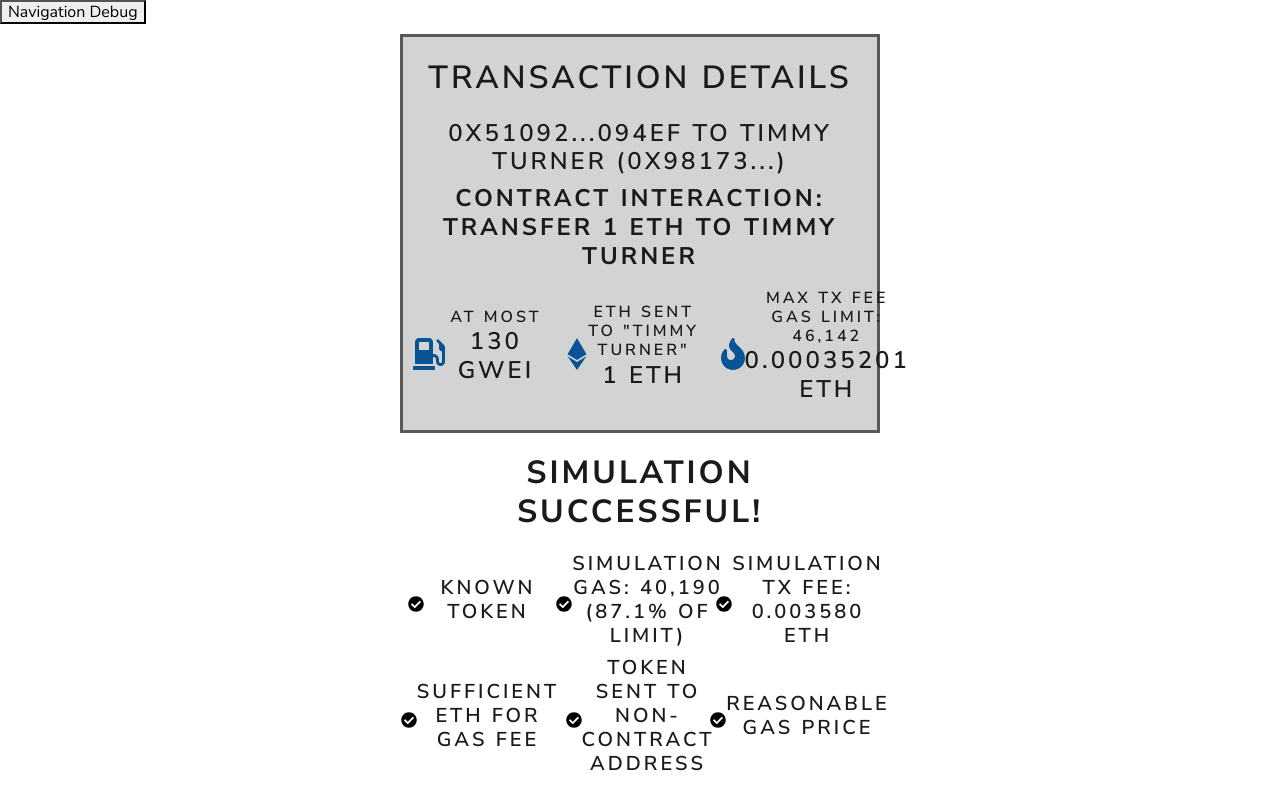
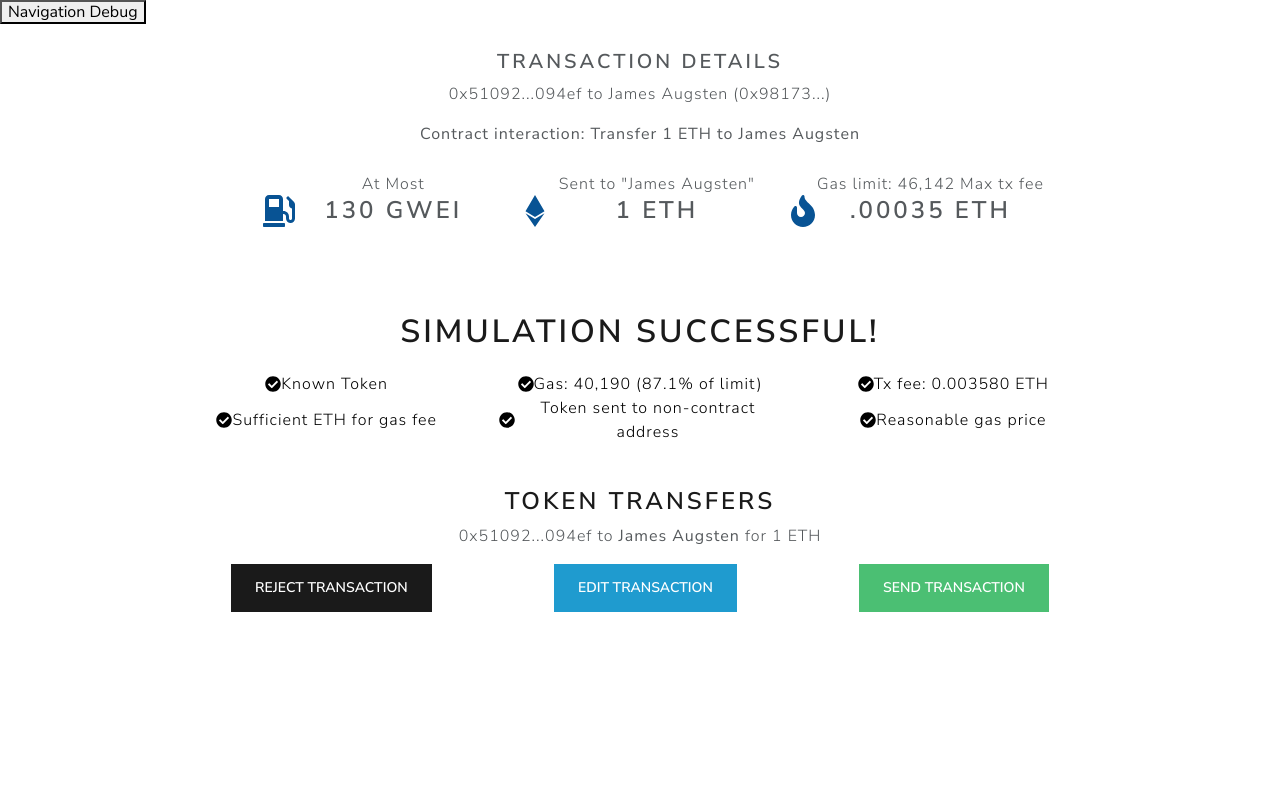
Before and after one commit to jaa2/ethereum-web-wallet, a React (Create React App) app: page /SimulationResults in a window 1280 px wide. Shown: the top 800 px of the page. Built offline with nearby package versions, Linux system fonts and the light colour scheme.

Commit message:
added some bootstrap styling

```diff
--- a/src/transaction/SimulationResults.scss
+++ b/src/transaction/SimulationResults.scss
@@ -1,7 +1,7 @@
 @import '../common/colors';
 
 #simulation-results {
-    width: 33vw;
+    width: 75vw;
     min-width: 500px;
 
     margin: auto;
@@ -24,10 +24,9 @@
     }
 
     #top-box{
-    border-style:solid;
-    background-color: lightgray;
         #transaction-details {
             width: 100%;
+            width: 65vw;
 
             display: flex;
             flex-direction: row;
--- a/src/transaction/SimulationResults.tsx
+++ b/src/transaction/SimulationResults.tsx
@@ -9,87 +9,94 @@ import './SimulationResults.scss';
 function SimulationResults() {
   return (
     <div id="simulation-results">
-
+      <div className="card border-info mb-3">
+        <div className="card-body">
+          <h4 className="card-title">Transaction Details</h4>
+          <p className="card-text">
             <div id="top-box">
-        <h1>Transaction Details</h1>
-        <h3>0x51092...094ef to Timmy Turner (0x98173...)</h3>
-        <h3><b>Contract interaction: Transfer 1 ETH to Timmy Turner</b></h3>
+              <p>0x51092...094ef to James Augsten (0x98173...)</p>
+              <p><b>Contract interaction: Transfer 1 ETH to James Augsten</b></p>
               <div id="transaction-details">
                 <div id="gas-fee">
                   <FontAwesomeIcon className="fa-icon" icon={faGasPump} size="2x" />
-            <h5>
+                  <p>
                     At Most
                     <h3> 130 Gwei </h3>
-            </h5>
+                  </p>
                 </div>
                 <div id="amount">
                   <FontAwesomeIcon className="fa-icon" icon={faEthereum} size="2x" />
-            <h5>
-              ETH sent to &quot;Timmy Turner&quot;
+                  <p>
+                    Sent to &quot;James Augsten&quot;
                     <h3> 1 ETH </h3>
-            </h5>
+                  </p>
                 </div>
                 <div id="max-tx-fee">
                   <FontAwesomeIcon className="fa-icon" icon={faFire} size="2x" />
-            <h5>
-              Max tx fee   Gas limit: 46,142
-              <h3> 0.00035201 ETH </h3>
-            </h5>
+                  <p>
+                    Gas limit: 46,142
+                    Max tx fee
+                    <h3> .00035 ETH </h3>
+                  </p>
                 </div>
               </div>
             </div>
+          </p>
+        </div>
+      </div>
 
-      <div id="simulation-text"><h1><b>Simulation Successful!</b></h1></div>
+      <div id="simulation-text"><h1>Simulation Successful!</h1></div>
 
       <div id="checklist">
         <div id="item">
           <FontAwesomeIcon icon={faCheckCircle} />
-          <h4> Known Token</h4>
+          Known Token
         </div>
         <div id="item">
           <FontAwesomeIcon icon={faCheckCircle} />
-          <h4> Simulation gas: 40,190 (87.1% of limit)</h4>
+          Gas: 40,190 (87.1% of limit)
         </div>
         <div id="item">
           <FontAwesomeIcon icon={faCheckCircle} />
-          <h4> Simulation tx fee: 0.003580 ETH</h4>
+          Tx fee: 0.003580 ETH
         </div>
       </div>
       <div id="checklist">
         <div id="item">
           <FontAwesomeIcon icon={faCheckCircle} />
-          <h4> Sufficient ETH for gas fee</h4>
+          Sufficient ETH for gas fee
         </div>
         <div id="item">
           <FontAwesomeIcon icon={faCheckCircle} />
-          <h4> Token sent to non-contract address</h4>
+          Token sent to non-contract address
         </div>
         <div id="item">
           <FontAwesomeIcon icon={faCheckCircle} />
-          <h4> Reasonable gas price</h4>
+          Reasonable gas price
         </div>
       </div>
-
-      <h1>Token Transfers</h1>
-      <h4>
+      <h1> </h1>
+      <h3>Token Transfers</h3>
+      <p>
         0x51092...094ef to
-        <b>Timmy Turner</b>
+        {' '}
+        <b>James Augsten</b>
         {' '}
         for 1 ETH
         {' '}
-      </h4>
+      </p>
 
       <div id="bottom-buttons">
         <Link to="/Home">
-          <button className="button reject-transaction" type="button">Reject Transaction</button>
+          <button type="button" className="btn btn-primary">Reject Transaction</button>
         </Link>
 
         <Link to="/CreateTransaction">
-          <button className="button edit-transaction" type="button">Edit Transaction</button>
+          <button type="button" className="btn btn-info">Edit Transaction</button>
         </Link>
 
         <Link to="/Home">
-          <button className="button send-transaction" type="button">Send Transaction</button>
+          <button type="button" className="btn btn-success">Send Transaction</button>
         </Link>
       </div>
     </div>
--- a/src/wallet_setup/CreateNewWallet.scss
+++ b/src/wallet_setup/CreateNewWallet.scss
@@ -1,7 +1,7 @@
 @import '../common/colors';
 
 #create-new-wallet {
-  width: 33vw;
+  width: 50vw;
   min-width: 400px;
 
   margin: auto;
--- a/src/wallet_setup/CreateNewWallet.tsx
+++ b/src/wallet_setup/CreateNewWallet.tsx
@@ -2,7 +2,7 @@ import React, { useEffect } from 'react';
 import { Link } from 'react-router-dom';
 
 import { FontAwesomeIcon } from '@fortawesome/react-fontawesome';
-import { faPlus } from '@fortawesome/free-solid-svg-icons';
+import { faPlus, faArrowCircleLeft } from '@fortawesome/free-solid-svg-icons';
 
 import './CreateNewWallet.scss';
 
@@ -41,7 +41,7 @@ function CreateNewWallet() {
       <div id="create-phrase-match-elements">
         <p id="create-phrase-info-match" className="phrase-info">Success. Your phrases match!</p>
         <Link id="create-phrase-continue-link" className="link hoverable" to="/Home" onClick={NewWalletCreated}>
-          <h4>Continue</h4>
+          <button type="button" className="btn btn-success">Continue</button>
         </Link>
       </div>
     );
@@ -61,23 +61,25 @@ function CreateNewWallet() {
 
   return (
     <div id="create-new-wallet">
-      <Link id="back-button" to="/Home">
-        <button className="button" type="button">Back</button>
+      <Link id="back-link" className="back-icon link hoverable" to="/WalletSetup">
+        <FontAwesomeIcon className="fa-icon" icon={faArrowCircleLeft} size="2x" />
       </Link>
       <div id="align-center">
         <FontAwesomeIcon className="fa-icon" icon={faPlus} size="4x" />
         <h1>Create New Wallet</h1>
-        <div id="border-red">
-          <h4>
+        <div className="alert alert-dismissible alert-danger">
+          <p>
             Your
-            <b>secret recovery phrase</b>
+            <b> secret recovery phrase</b>
             {' '}
             can be used to restore your wallet on a different device.
             You should write it down and store it in a very safe place.
             {' '}
-          </h4>
-          <h4>
-            BEWARE! Anyone who has access to your secret recovery phrase has
+          </p>
+          <p>
+            <strong>BEWARE! </strong>
+            Anyone who has access to your secret recovery phrase has
+            {' '}
             <b>
               access to
               all of the funds in your wallet
@@ -86,13 +88,19 @@ function CreateNewWallet() {
             and can steal them at any time.
             Do NOT share the secret recovery phrase with anyone,
             and do not enter it into any website.
-          </h4>
+          </p>
         </div>
-        <div id="create-phrase-entry" className="field-entry">
-          <h5 id="create-phrase-phrase-label">Phrase</h5>
-          <input id="create-phrase-phrase-input" type="phrase" name="phrase" onChange={handlePhrase} />
-          <h5 id="create-phrase-confirm-phrase-label">Repeat your secret recovery phrase below to confirm it is written down correctly:</h5>
-          <input id="create-phrase-confirm-phrase-input" type="phrase" name="confirm phrase" onChange={handleConfirmPhrase} />
+        <div className="form-group">
+          <label htmlFor="create-phrase-phrase-input" className="form-label mt-4">
+            Secret Recovery Phrase
+            <input className="form-control" id="create-phrase-phrase-input" type="phrase" name="phrase" onChange={handlePhrase} />
+          </label>
+        </div>
+        <div className="form-group">
+          <label htmlFor="create-phrase-confirm-phrase-input" className="form-label mt-4">
+            Confirm Secret Recovery Phrase
+            <input className="form-control" id="create-phrase-confirm-phrase-input" type="phrase" name="confirm phrase" onChange={handleConfirmPhrase} />
+          </label>
         </div>
         {phraseMatchElements}
       </div>
```
Lines whose indentation alone changed are shown as unchanged.
